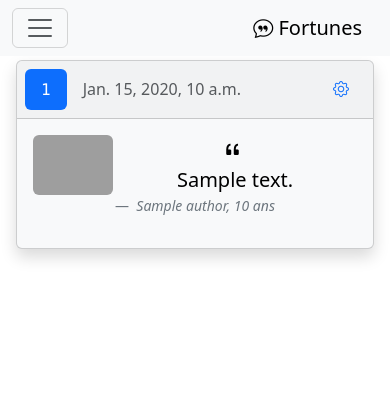
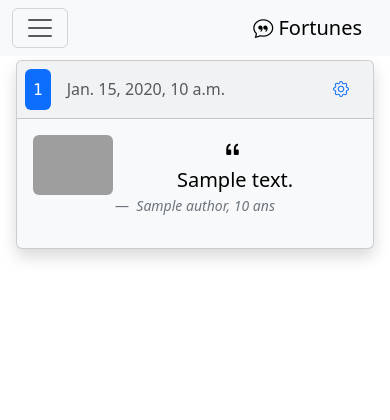
Before and after one commit to etene/fortunes, a Django app: template fortunes/app/templates/app/index.html in a window 390 px wide. Shown: the top 420 px of the page. Run offline with Django 5.2, Linux system fonts and the light colour scheme; the template is opened without the code that fills it: most values are stand-ins (such as "Sample title", 1, 10 or a date in 2020); some libraries are stand-ins or nearby versions; grey boxes are pictures that could not be loaded.

Commit message:
small ui fix on fortune card display on mobile

```diff
--- a/fortunes/app/templates/fortune_card.html
+++ b/fortunes/app/templates/fortune_card.html
@@ -4,7 +4,7 @@
     <div class="card-header">
         <ul class="nav nav-pills card-header-pills">
             <li class="nav-item">
-                <a class="nav-link active" href="{% url 'fortune-detail' fortune.id %}"
+                <a class="nav-link active p-2" href="{% url 'fortune-detail' fortune.id %}"
                     title="Citation numéro {{ fortune.id }}">
                     <span class="font-monospace">{{fortune.id }}</span>
                 </a>
```
